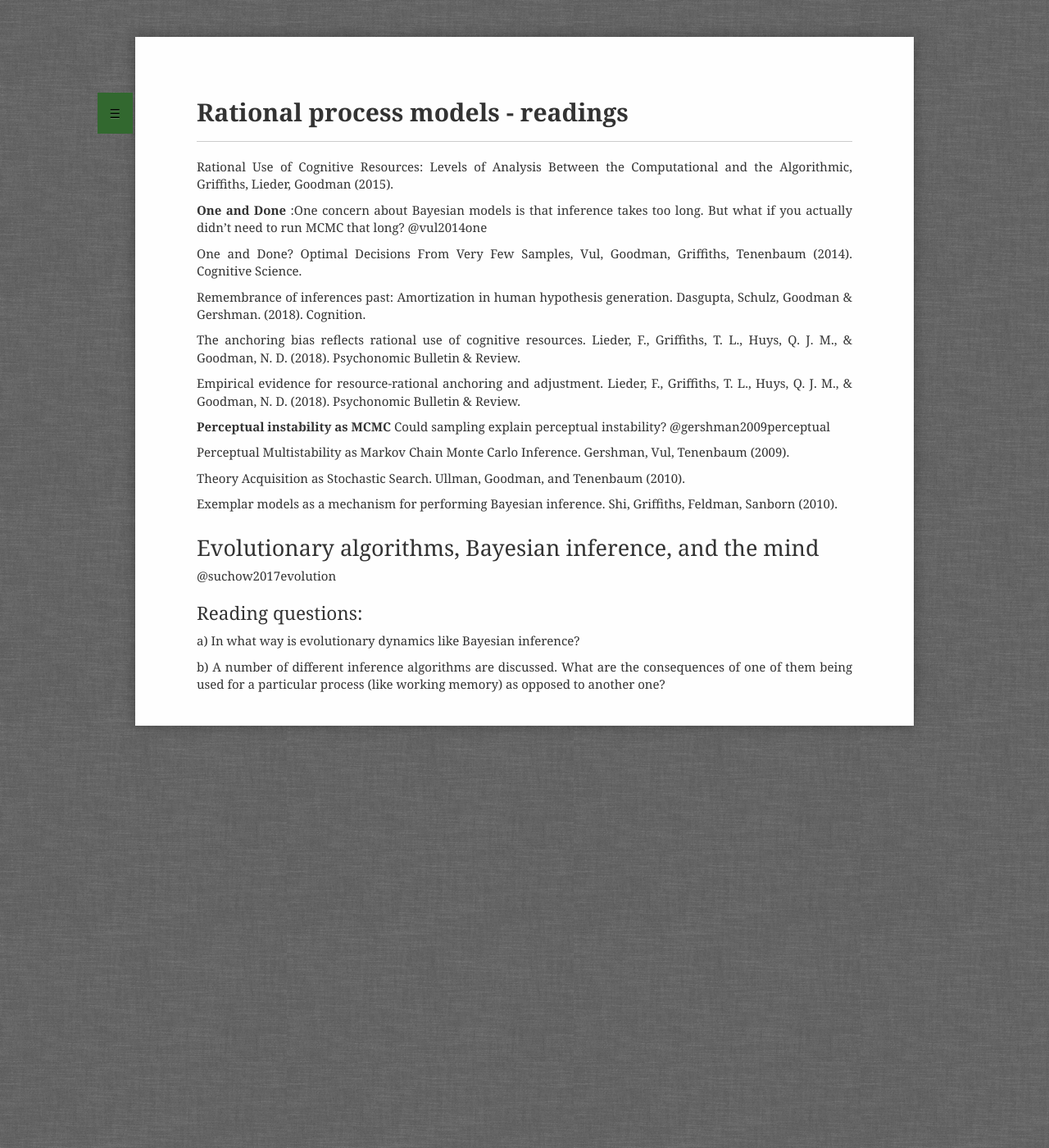
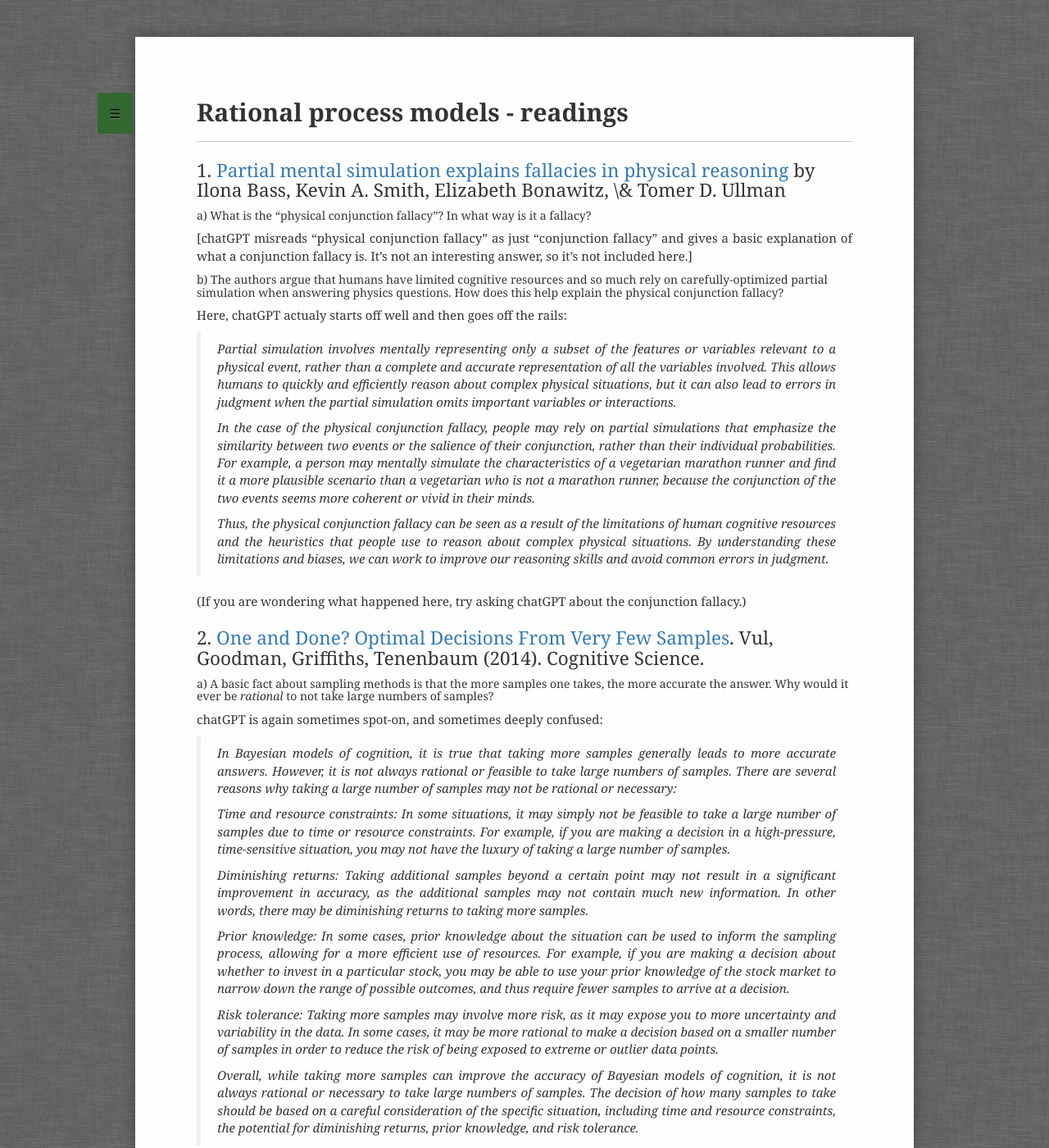
Before and after one commit to probmods/probmods2, a Jekyll site: the page built from readings/process-models.md, in a window 1280 px wide and 1400 px high. Shown: the whole window at 82% size. Built offline with Jekyll 4.4.1, drawn with Linux system fonts in a browser that asks for light colours; a script that is not in the unit is left out; some of the changed text lies outside the part shown.

Commit message:
Readings for process models chapter seems to have just been some notes. Wrote a new page. Put the old notes in comments.

```diff
--- a/readings/process-models.md
+++ b/readings/process-models.md
@@ -4,6 +4,43 @@
 description: "The psychological reality of inference algorithms."
 ---
 
+## 1. [Partial mental simulation explains fallacies in physical reasoning](https://par.nsf.gov/servlets/purl/10350504) by Ilona Bass, Kevin A. Smith, Elizabeth Bonawitz, \& Tomer D. Ullman
+
+##### a) What is the "physical conjunction fallacy"? In what way is it a fallacy?
+
+[chatGPT misreads "physical conjunction fallacy" as just "conjunction fallacy" and gives a basic explanation of what a conjunction fallacy is. It's not an interesting answer, so it's not included here.]
+
+##### b) The authors argue that humans have limited cognitive resources and so much rely on carefully-optimized partial simulation when answering physics questions. How does this help explain the physical conjunction fallacy?
+
+Here, chatGPT actualy starts off well and then goes off the rails:
+
+> Partial simulation involves mentally representing only a subset of the features or variables relevant to a physical event, rather than a complete and accurate representation of all the variables involved. This allows humans to quickly and efficiently reason about complex physical situations, but it can also lead to errors in judgment when the partial simulation omits important variables or interactions.
+>
+>In the case of the physical conjunction fallacy, people may rely on partial simulations that emphasize the similarity between two events or the salience of their conjunction, rather than their individual probabilities. For example, a person may mentally simulate the characteristics of a vegetarian marathon runner and find it a more plausible scenario than a vegetarian who is not a marathon runner, because the conjunction of the two events seems more coherent or vivid in their minds.
+>
+>Thus, the physical conjunction fallacy can be seen as a result of the limitations of human cognitive resources and the heuristics that people use to reason about complex physical situations. By understanding these limitations and biases, we can work to improve our reasoning skills and avoid common errors in judgment.
+
+(If you are wondering what happened here, try asking chatGPT about the conjunction fallacy.)
+
+## 2. [One and Done? Optimal Decisions From Very Few Samples](https://onlinelibrary.wiley.com/doi/full/10.1111/cogs.12101). Vul, Goodman, Griffiths, Tenenbaum (2014). Cognitive Science.
+
+##### a) A basic fact about sampling methods is that the more samples one takes, the more accurate the answer. Why would it ever be *rational* to not take large numbers of samples?
+
+chatGPT is again sometimes spot-on, and sometimes deeply confused:
+
+> In Bayesian models of cognition, it is true that taking more samples generally leads to more accurate answers. However, it is not always rational or feasible to take large numbers of samples. There are several reasons why taking a large number of samples may not be rational or necessary:
+>
+> Time and resource constraints: In some situations, it may simply not be feasible to take a large number of samples due to time or resource constraints. For example, if you are making a decision in a high-pressure, time-sensitive situation, you may not have the luxury of taking a large number of samples.
+>
+> Diminishing returns: Taking additional samples beyond a certain point may not result in a significant improvement in accuracy, as the additional samples may not contain much new information. In other words, there may be diminishing returns to taking more samples.
+>
+> Prior knowledge: In some cases, prior knowledge about the situation can be used to inform the sampling process, allowing for a more efficient use of resources. For example, if you are making a decision about whether to invest in a particular stock, you may be able to use your prior knowledge of the stock market to narrow down the range of possible outcomes, and thus require fewer samples to arrive at a decision.
+>
+> Risk tolerance: Taking more samples may involve more risk, as it may expose you to more uncertainty and variability in the data. In some cases, it may be more rational to make a decision based on a smaller number of samples in order to reduce the risk of being exposed to extreme or outlier data points.
+>
+> Overall, while taking more samples can improve the accuracy of Bayesian models of cognition, it is not always rational or necessary to take large numbers of samples. The decision of how many samples to take should be based on a careful consideration of the specific situation, including time and resource constraints, the potential for diminishing returns, prior knowledge, and risk tolerance.
+
+<!--
 Rational Use of Cognitive Resources: Levels of Analysis Between the Computational and the Algorithmic, Griffiths, Lieder, Goodman (2015).
 
 **One and Done** :One concern about Bayesian models is that inference takes too long. But what if you actually didn't need to run MCMC that long? @vul2014one
@@ -23,14 +60,10 @@
 Theory Acquisition as Stochastic Search. Ullman, Goodman, and Tenenbaum (2010).
 
 Exemplar models as a mechanism for performing Bayesian inference. Shi, Griffiths, Feldman, Sanborn (2010).
+-->
 
-
-# Evolutionary algorithms, Bayesian inference, and the mind
-
-@suchow2017evolution
-
-## Reading questions:
-
-a) In what way is evolutionary dynamics like Bayesian inference?
-
-b) A number of different inference algorithms are discussed. What are the consequences of one of them being used for a particular process (like working memory) as opposed to another one?
+## Extras
+#### Extra Psychology
+* Wikipedia has a brief discussion of the [conjunction fallacy](https://en.wikipedia.org/wiki/Conjunction_fallacy)
+* Wikipedia also has a [reasonably complete list of commonly-discussed biases](https://en.wikipedia.org/wiki/List_of_cognitive_biases), with links to more complete discussions.
+* The two papers above are part of a long-running debate in the literature about just how rational human cognition is. To get a sense of the other side in this debate, read "[How robust are probabilistic models of higher-level cognition](https://journals.sagepub.com/doi/pdf/10.1177/0956797613495418?casa_token=az-oW__aiZcAAAAA:efPp3X1NEL8Us-vsyVorN2FD3Nmh1fFby3VeTwN1CygfpYxVgkCtbK3pdHQWV5eqwh0IS5Fre9S4), Ernie Davis and Gary Marcus.
```
